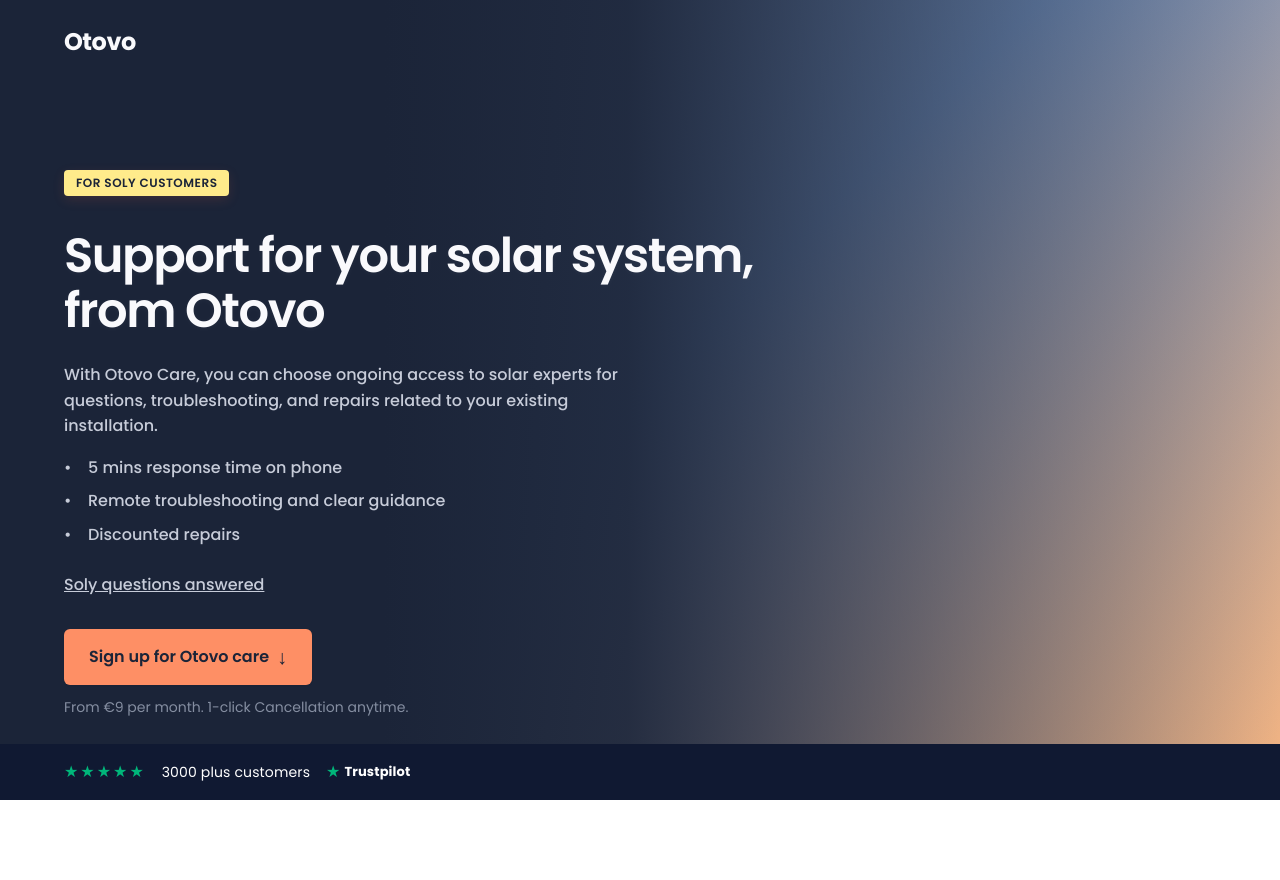
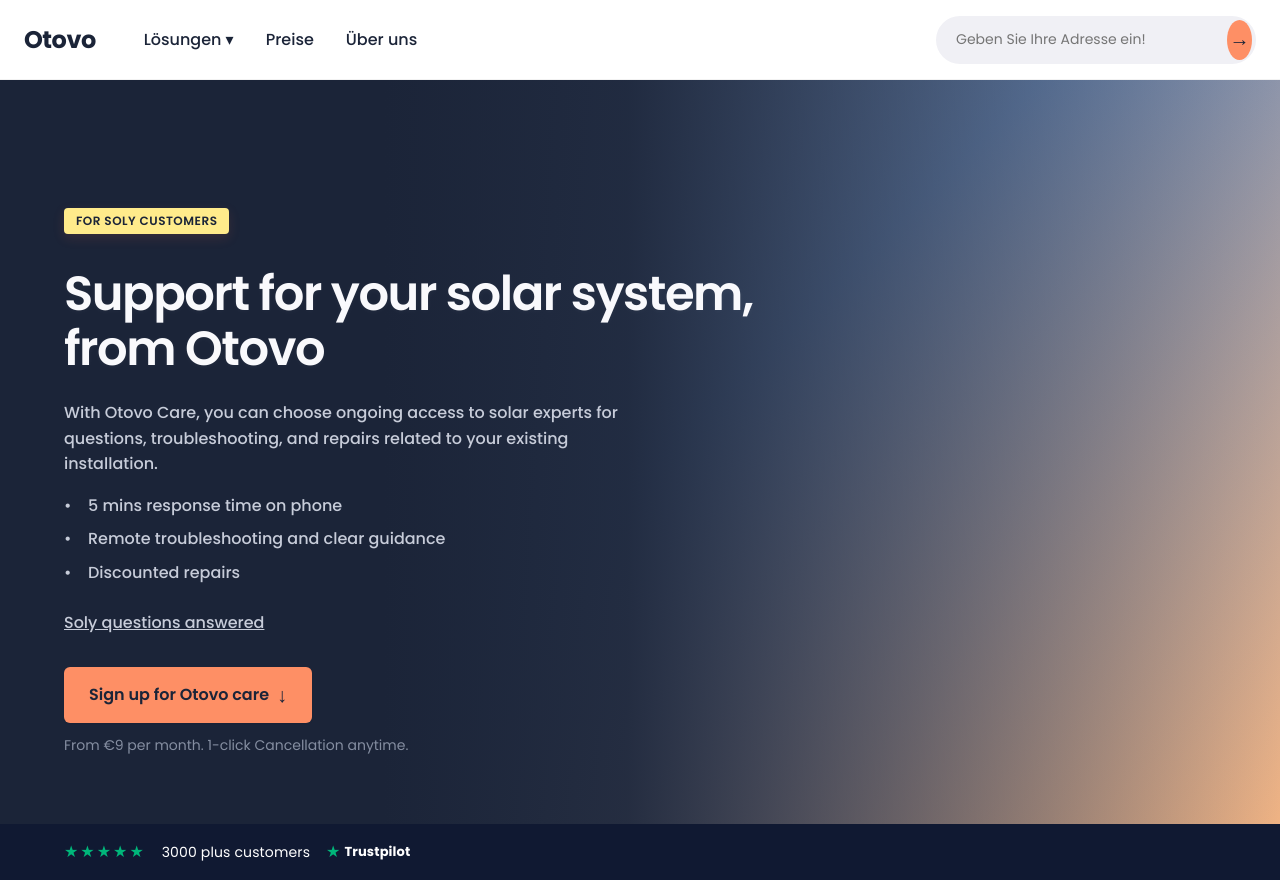
Before and after one commit to swatisr/otovo-care-landing-page, a plain HTML site: page index.html in a window 1280 px wide. Before the commit the page ends 800 px from the top, so only its background shows below. Drawn offline with Linux system fonts and the light colour scheme.

Commit message:
Update Navbar to match Otovo.de style (Version 2)

```diff
--- a/index.html
+++ b/index.html
@@ -10,20 +10,34 @@
     <link href="https://fonts.googleapis.com/css2?family=Poppins:wght@300;400;500;600;700&display=swap" rel="stylesheet">
 </head>
 <body>
-    <!-- Hero Section with Navigation -->
+    <!-- Navbar - Otovo.de Style -->
+    <nav class="navbar">
+        <div class="nav-container">
+            <a href="#" class="logo">
+                <span class="logo-text">Otovo</span>
+            </a>
+
+            <ul class="nav-menu">
+                <li><a href="#" class="nav-link">Lösungen ▾</a></li>
+                <li><a href="#" class="nav-link">Preise</a></li>
+                <li><a href="#" class="nav-link">Über uns</a></li>
+            </ul>
+
+            <div class="nav-cta-container">
+                <div class="address-input-wrapper">
+                    <input type="text" placeholder="Geben Sie Ihre Adresse ein!" class="address-input">
+                    <button class="address-submit-btn">→</button>
+                </div>
+            </div>
+        </div>
+    </nav>
+
+    <!-- Hero Section -->
     <header class="hero-section">
         <div class="hero-background">
             <div class="hero-image-placeholder"></div>
             <div class="hero-overlay"></div>
         </div>
-
-        <nav class="navbar">
-            <div class="nav-container">
-                <a href="#" class="logo">
-                    <span class="logo-text">Otovo</span>
-                </a>
-            </div>
-        </nav>
 
         <div class="hero-container">
             <div class="hero-content">
--- a/styles.css
+++ b/styles.css
@@ -13,6 +13,7 @@
     --text-price: #858EA1;
     --badge-bg: #FFEB8B;
     --font-family: 'Poppins', sans-serif;
+    --nav-height: 80px;
 }
 
 body {
@@ -21,7 +22,117 @@
     line-height: 1.5;
     background-color: #fff;
     -webkit-font-smoothing: antialiased;
+    padding-top: var(--nav-height); /* Add padding for fixed navbar */
 }
+
+/* Navbar - Otovo.de Style */
+.navbar {
+    position: fixed;
+    top: 0;
+    left: 0;
+    width: 100%;
+    height: var(--nav-height);
+    background-color: #ffffff;
+    padding: 0 24px;
+    z-index: 1000;
+    border-bottom: 1px solid rgba(0,0,0,0.05);
+    display: flex;
+    align-items: center;
+}
+
+.nav-container {
+    max-width: 1440px;
+    margin: 0 auto;
+    width: 100%;
+    display: flex;
+    justify-content: space-between;
+    align-items: center;
+}
+
+.logo {
+    text-decoration: none;
+    display: flex;
+    align-items: center;
+    margin-right: 48px;
+}
+
+.logo-text {
+    font-size: 24px;
+    font-weight: 700;
+    color: var(--primary-color); /* Dark color for white bg */
+    letter-spacing: -0.5px;
+}
+
+.nav-menu {
+    display: flex;
+    gap: 32px;
+    list-style: none;
+    margin-right: auto; /* Pushes CTA to the right */
+}
+
+.nav-link {
+    text-decoration: none;
+    color: var(--primary-color);
+    font-weight: 500;
+    font-size: 16px;
+    display: flex;
+    align-items: center;
+    gap: 4px;
+}
+
+.nav-link:hover {
+    color: var(--accent-color);
+}
+
+.nav-cta-container {
+    display: flex;
+    align-items: center;
+}
+
+/* Address Input CTA Style */
+.address-input-wrapper {
+    display: flex;
+    align-items: center;
+    background: #F0F0F5;
+    border-radius: 50px;
+    padding: 4px 4px 4px 20px;
+    width: 320px;
+    transition: box-shadow 0.2s;
+}
+
+.address-input-wrapper:focus-within {
+    box-shadow: 0 0 0 2px var(--accent-color);
+}
+
+.address-input {
+    border: none;
+    background: transparent;
+    flex: 1;
+    font-size: 14px;
+    color: var(--primary-color);
+    outline: none;
+    font-family: var(--font-family);
+}
+
+.address-submit-btn {
+    background-color: var(--accent-color);
+    color: var(--primary-color);
+    border: none;
+    width: 40px;
+    height: 40px;
+    border-radius: 50%;
+    cursor: pointer;
+    display: flex;
+    align-items: center;
+    justify-content: center;
+    font-size: 20px;
+    transition: background-color 0.2s;
+}
+
+.address-submit-btn:hover {
+    background-color: #ff9b75;
+}
+
 
 /* Hero Section */
 .hero-section {
@@ -31,6 +142,7 @@
     display: flex;
     flex-direction: column;
     overflow: hidden;
+    margin-top: 0; /* Already accounted for by body padding */
 }
 
 .hero-background {
@@ -65,30 +177,6 @@
         rgba(27, 36, 56, 0.6) 34%,
         rgba(27, 36, 56, 0.92) 51%,
         rgb(27, 36, 56) 70%);
-}
-
-/* Navbar */
-.navbar {
-    width: 100%;
-    padding: 24px 64px;
-    z-index: 10;
-}
-
-.nav-container {
-    max-width: 1440px;
-    margin: 0 auto;
-}
-
-.logo {
-    text-decoration: none;
-    display: inline-block;
-}
-
-.logo-text {
-    font-size: 24px;
-    font-weight: 700;
-    color: var(--text-white);
-    letter-spacing: -0.5px;
 }
 
 /* Hero Content */
@@ -261,6 +349,18 @@
 }
 
 /* Responsive */
+@media (max-width: 1024px) {
+    .nav-menu {
+        display: none; /* Hide menu on smaller screens for now */
+    }
+    .navbar {
+        padding: 0 24px;
+    }
+    .address-input-wrapper {
+        width: 200px;
+    }
+}
+
 @media (max-width: 768px) {
     .navbar {
         padding: 20px 24px;
@@ -281,4 +381,8 @@
     .trust-content {
         flex-wrap: wrap;
     }
+
+    .nav-cta-container {
+        display: none; /* Simplify mobile nav */
+    }
 }
```
